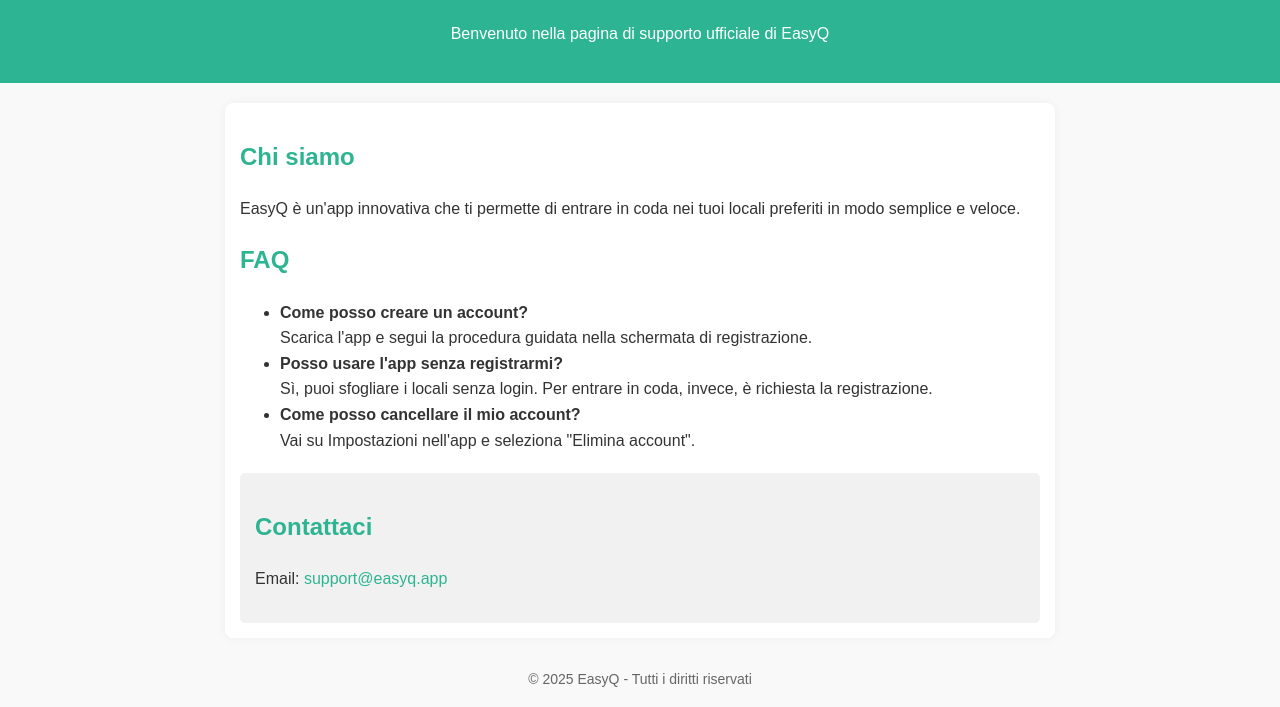
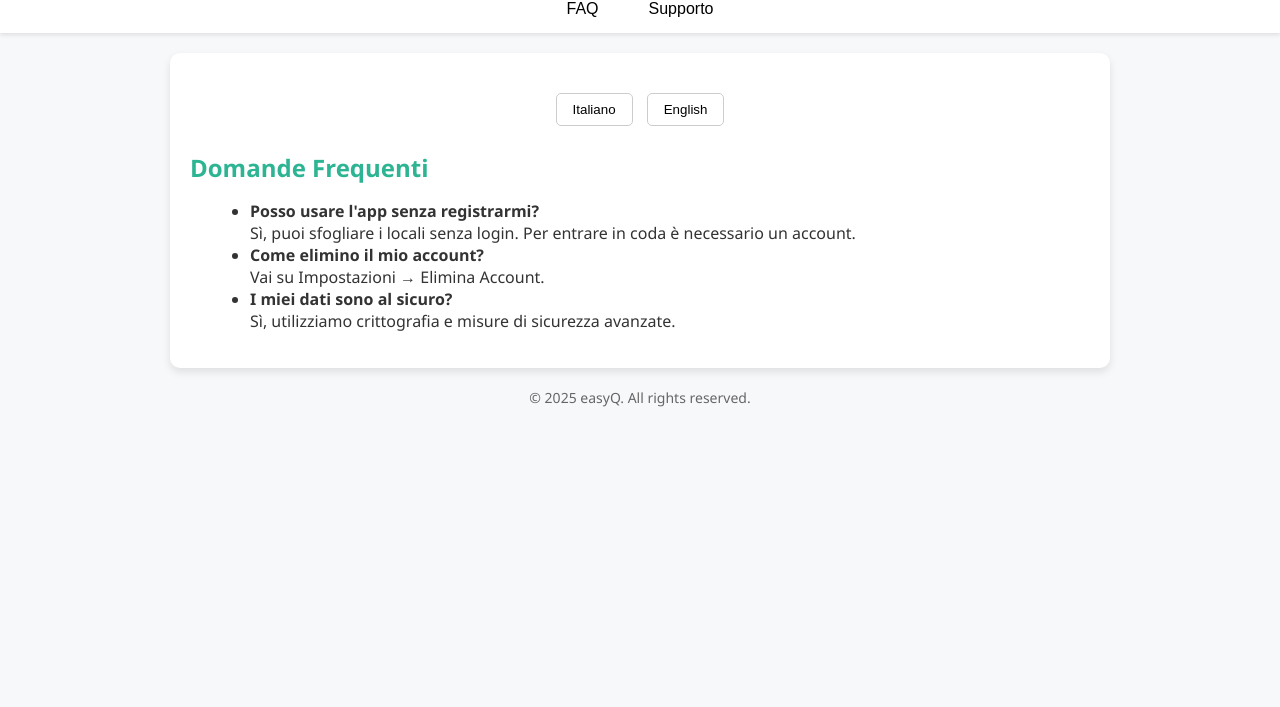
Before and after one commit to it-easyQ/pages, a plain HTML site: page faq.html in a window 1280 px wide. Shown: the part 93-800 px from the top of the page. Drawn offline with Linux system fonts and the light colour scheme.

Commit message:
Update faq.html

```diff
--- a/faq.html
+++ b/faq.html
@@ -1,78 +1,100 @@
 <!DOCTYPE html>
 <html lang="it">
 <head>
-  <meta charset="UTF-8" />
-  <meta name="viewport" content="width=device-width, initial-scale=1.0" />
-  <title>Supporto - EasyQ</title>
+<meta charset="UTF-8">
+<meta name="viewport" content="width=device-width, initial-scale=1.0">
+<title>FAQ & Supporto - easyQ</title>
 <style>
-    body {
-      font-family: Arial, sans-serif;
-      margin: 0;
-      padding: 0;
-      line-height: 1.6;
-      background-color: #f9f9f9;
-      color: #333;
-    }
-    header {
-      background: #2db493;
-      color: white;
-      text-align: center;
-      padding: 20px 0;
-    }
-    .container {
-      max-width: 800px;
-      margin: 20px auto;
-      padding: 15px;
-      background: white;
-      border-radius: 8px;
-      box-shadow: 0 0 10px rgba(0,0,0,0.05);
-    }
-    h1, h2 {
-      color: #2db493;
-    }
-    a {
-      color: #2db493;
-      text-decoration: none;
-    }
-    .contact {
-      background: #f1f1f1;
-      padding: 15px;
-      border-radius: 5px;
-      margin-top: 20px;
-    }
-    footer {
-      text-align: center;
-      font-size: 14px;
-      padding: 10px;
-      margin-top: 20px;
-      color: #666;
+    body { font-family: 'Segoe UI', Arial, sans-serif; margin: 0; padding: 0; background: #f7f8fa; color: #333; }
+    header { background: #2db493; color: white; padding: 20px; text-align: center; }
+    h1 { margin: 0; font-size: 28px; }
+    nav { display: flex; justify-content: center; flex-wrap: wrap; background: #fff; box-shadow: 0 2px 4px rgba(0,0,0,0.1); }
+    nav button { background: none; border: none; padding: 15px 25px; font-size: 16px; cursor: pointer; transition: 0.3s; }
+    nav button:hover { background: #f0f0f0; }
+    section { display: none; max-width: 900px; margin: 20px auto; background: #fff; padding: 20px; border-radius: 10px; box-shadow: 0 4px 8px rgba(0,0,0,0.1); }
+    section.active { display: block; }
+    h2 { color: #2db493; margin-bottom: 10px; }
+    .lang { margin: 15px 0; text-align: center; }
+    .lang button { padding: 8px 16px; margin: 5px; border: 1px solid #ccc; border-radius: 5px; background: #fff; cursor: pointer; transition: 0.3s; }
+    .lang button:hover { background: #2db493; color: #fff; border-color: #2db493; }
+    ul { margin-left: 20px; }
+    footer { text-align: center; margin: 20px 0; color: #666; font-size: 14px; }
+    a { color: #2db493; text-decoration: none; }
+    a:hover { text-decoration: underline; }
+    /* Responsive */
+    @media (max-width: 600px) {
+        nav button { flex: 1 1 100%; }
+        section { margin: 10px; padding: 15px; }
+        h1 { font-size: 22px; }
     }
 </style>
+<script>
+function showSection(id) {
+    document.querySelectorAll('section').forEach(function(s) { s.classList.remove('active'); });
+    document.getElementById(id).classList.add('active');
+}
+function switchLang(sectionId, lang) {
+    document.querySelectorAll('#' + sectionId + ' .lang-content').forEach(function(c) { c.style.display = 'none'; });
+    document.getElementById(sectionId + '-' + lang).style.display = 'block';
+}
+</script>
 </head>
 <body>
+
 <header>
-    <h1>Supporto EasyQ</h1>
-    <p>Benvenuto nella pagina di supporto ufficiale di EasyQ</p>
+    <h1>FAQ & Supporto</h1>
 </header>
-  <div class="container">
-    <h2>Chi siamo</h2>
-    <p>EasyQ è un'app innovativa che ti permette di entrare in coda nei tuoi locali preferiti in modo semplice e veloce.</p>
 
-    <h2>FAQ</h2>
+<nav>
+    <button onclick="showSection('faq')">FAQ</button>
+    <button onclick="showSection('support')">Supporto</button>
+</nav>
+
+<!-- FAQ -->
+<section id="faq" class="active">
+    <div class="lang">
+        <button onclick="switchLang('faq','it')">Italiano</button>
+        <button onclick="switchLang('faq','en')">English</button>
+    </div>
+    <div id="faq-it" class="lang-content" style="display:block;">
+        <h2>Domande Frequenti</h2>
         <ul>
-      <li><strong>Come posso creare un account?</strong><br>Scarica l'app e segui la procedura guidata nella schermata di registrazione.</li>
-      <li><strong>Posso usare l'app senza registrarmi?</strong><br>Sì, puoi sfogliare i locali senza login. Per entrare in coda, invece, è richiesta la registrazione.</li>
-      <li><strong>Come posso cancellare il mio account?</strong><br>Vai su Impostazioni nell'app e seleziona "Elimina account".</li>
+            <li><strong>Posso usare l'app senza registrarmi?</strong><br>Sì, puoi sfogliare i locali senza login. Per entrare in coda è necessario un account.</li>
+            <li><strong>Come elimino il mio account?</strong><br>Vai su Impostazioni → Elimina Account.</li>
+            <li><strong>I miei dati sono al sicuro?</strong><br>Sì, utilizziamo crittografia e misure di sicurezza avanzate.</li>
         </ul>
+    </div>
+    <div id="faq-en" class="lang-content" style="display:none;">
+        <h2>Frequently Asked Questions</h2>
+        <ul>
+            <li><strong>Can I use the app without signing up?</strong><br>Yes, you can browse venues without logging in. Joining a queue requires an account.</li>
+            <li><strong>How do I delete my account?</strong><br>Go to Settings → Delete Account.</li>
+            <li><strong>Is my data safe?</strong><br>Yes, we use encryption and advanced security measures.</li>
+        </ul>
+    </div>
+</section>
 
-    <div class="contact">
+<!-- Support -->
+<section id="support">
+    <div class="lang">
+        <button onclick="switchLang('support','it')">Italiano</button>
+        <button onclick="switchLang('support','en')">English</button>
+    </div>
+    <div id="support-it" class="lang-content" style="display:block;">
         <h2>Contattaci</h2>
+        <p>Per qualsiasi problema o domanda, puoi scriverci a:</p>
         <p>Email: <a href="mailto:support@easyq.app">support@easyq.app</a></p>
     </div>
+    <div id="support-en" class="lang-content" style="display:none;">
+        <h2>Contact Us</h2>
+        <p>For any questions or issues, contact us at:</p>
+        <p>Email: <a href="mailto:support@easyq.app">support@easyq.app</a></p>
     </div>
+</section>
 
 <footer>
-    © 2025 EasyQ - Tutti i diritti riservati
+    &copy; 2025 easyQ. All rights reserved.
 </footer>
+
 </body>
 </html>
```
Lines whose indentation alone changed are shown as unchanged.
